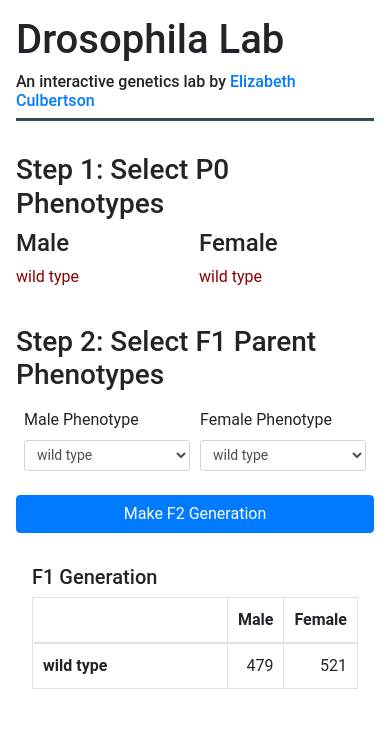
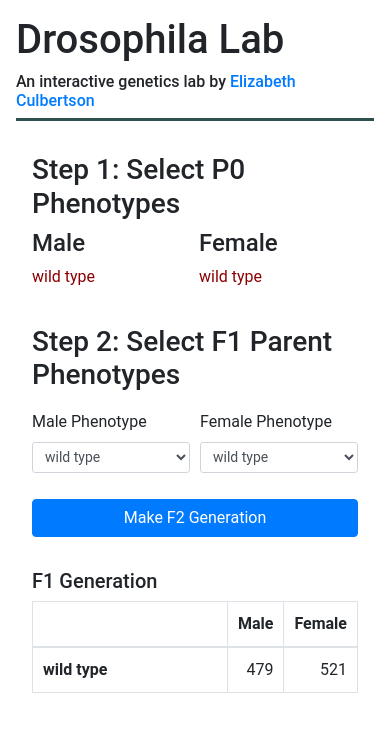
Before and after one commit to eaculb/drosophila, a React (Create React App) app: page / in a window 390 px wide. Both pictures are taken after a click on the button "Make F1 Generation". Shown: the top 732 px of the page. Built offline with nearby package versions, Linux system fonts and the light colour scheme.

Commit message:
clean up some padding values and responsiveness

```diff
--- a/src/App.scss
+++ b/src/App.scss
@@ -16,7 +16,6 @@ p {
   font-size: 16px;
   margin-bottom: 0.2rem;
 }
-
 
 $container-padding: 1rem;
 
@@ -38,12 +37,17 @@ $container-padding: 1rem;
   margin-bottom: 2rem;
 }
 
-$transition-time: 400ms;
 $selector-padding: 0.5rem;
-$parent-column-width: 250px;
 
 .step {
   margin-bottom: 2rem;
+  padding: 0 $container-padding;
+  max-width: 480px;
+}
+
+.p0-form {
+  width: 100;
+  padding: 10px 0;
 }
 
 .selector-parent {
@@ -62,7 +66,7 @@ $parent-column-width: 250px;
     box-sizing: border-box;
   }
 
-  &:first-child{
+  &:first-child {
     margin-right: $selector-padding;
   }
 }
--- a/src/components/App.js
+++ b/src/components/App.js
@@ -126,7 +126,7 @@ export default function App() {
     <div className="app-container">
       <Titlebar />
       <Row className="app">
-        <Col s={6} md={4}>
+        <Col md={12} lg={4}>
           <Step1Control
             active={allPhenotypes.length === 0}
             mutationValuesMale={mutationValuesMale}
@@ -149,7 +149,7 @@ export default function App() {
             />
           )}
         </Col>
-        <Col s={6} md={4}>
+        <Col md={12} lg={4}>
           {allPhenotypes.length >= 1 && (
             <PhenotypeRow
               title="F1 Generation"
@@ -158,7 +158,7 @@ export default function App() {
             />
           )}
         </Col>
-        <Col s={6} md={4}>
+        <Col md={12} lg={4}>
           {allPhenotypes.length >= 2 && (
             <PhenotypeRow
               title="F2 Generation"
--- a/src/components/F1ParentSelector.js
+++ b/src/components/F1ParentSelector.js
@@ -31,7 +31,7 @@ export default function F1ParentSelector({
   }, []);
 
   return (
-    <Form className="p-2 w-100">
+    <Form className="p0-form">
       <Form.Row>
         <Col>
           <Form.Group>
```
